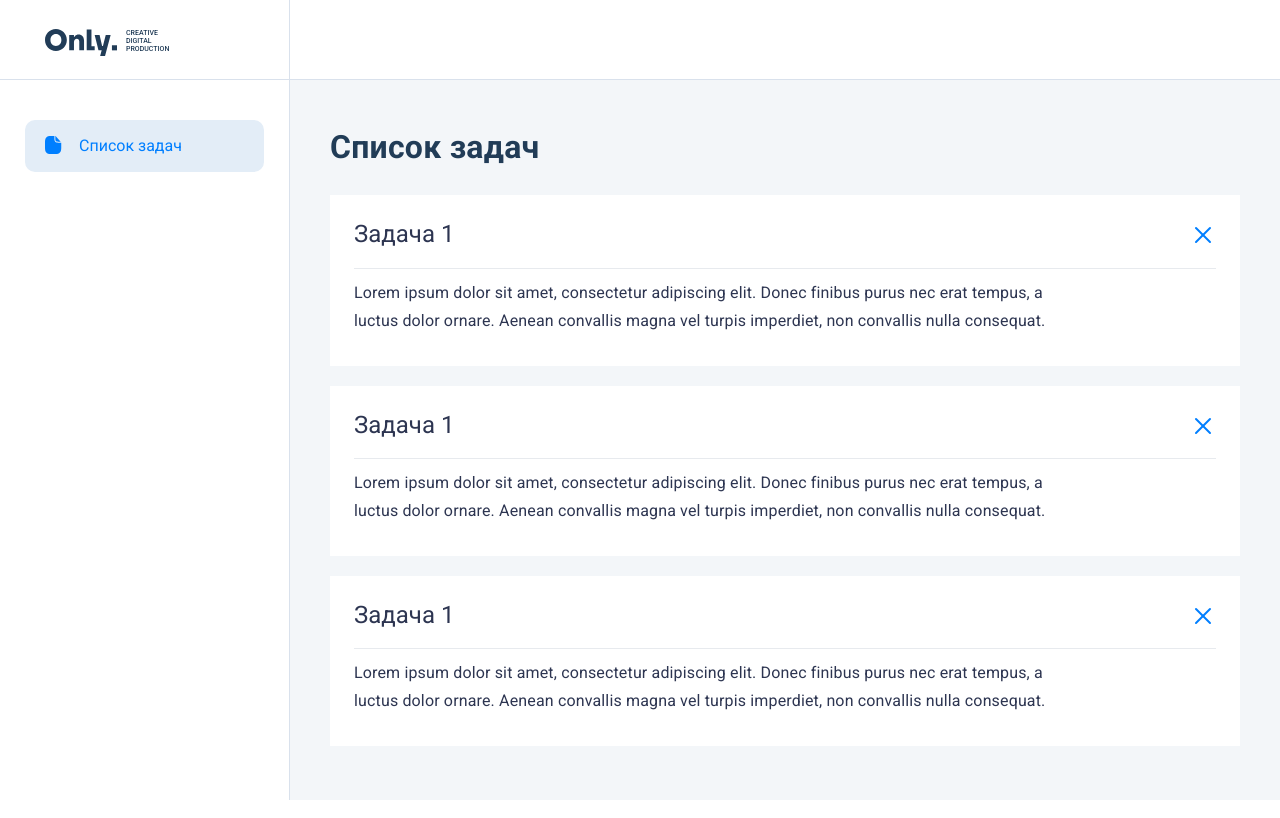
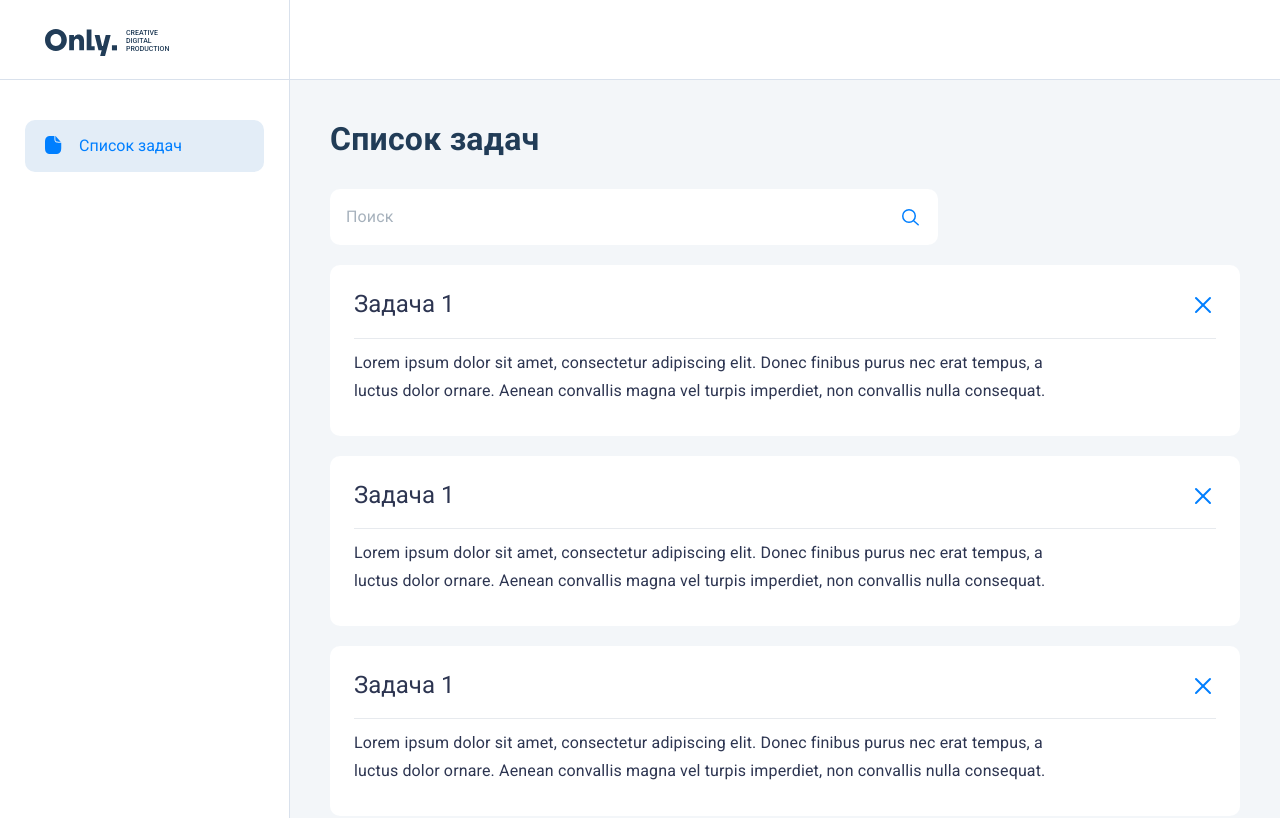
Before and after one commit to only-digital/internship-tasks, a Next.js app: page / in a window 1280 px wide. Shown: the top 818 px of the page. Built offline with nearby package versions, Linux system fonts and the light colour scheme.

Commit message:
feat: add a search layout

```diff
--- /dev/null
+++ b/src/components/search/search.jsx
@@ -0,0 +1,19 @@
+import styled from './search.module.scss';
+
+const Search = () => {
+    return (
+        <div className={styled.Search}>
+            <input
+                className={styled.Search__input}
+                type='text'
+                placeholder='Поиск'
+            />
+            <svg className={styled.Search__svg} xmlns="http://www.w3.org/2000/svg" width="24" height="24" viewBox="0 0 24 24" fill="none">
+                <circle cx="11" cy="11" r="6.25" stroke="#007FFF" stroke-width="1.5"/>
+                <path d="M15.9058 16.021L20.1944 19.697" stroke="#007FFF" stroke-width="1.5" stroke-linecap="round"/>
+            </svg>
+        </div>
+    )
+}
+
+export default Search;
--- /dev/null
+++ b/src/components/search/search.module.scss
@@ -0,0 +1,39 @@
+@import '../../styles/colors.scss';
+
+.Search {
+	position: relative;
+
+	max-width: 608px;
+	width: 100%;
+
+	&__input {
+		width: 100%;
+		padding: 16px;
+		padding-right: 56px;
+
+		color: $light-gray3;
+		font-size: 16px;
+		font-weight: 400;
+		line-height: 150%;
+		letter-spacing: 0.15px;
+
+		background-color: $white;
+		border-radius: 10px;
+
+		&::placeholder {
+			color: $light-gray3;
+			font-size: 16px;
+			font-weight: 400;
+			line-height: 150%;
+			letter-spacing: 0.15px;
+		}
+	}
+
+	&__svg {
+		position: absolute;
+		right: 16px;
+		top: calc(50% - 12px);
+
+		pointer-events: none;
+	}
+}
--- a/src/components/todoItem/todoItem.module.scss
+++ b/src/components/todoItem/todoItem.module.scss
@@ -9,6 +9,7 @@
 	padding-bottom: 31px;
 
 	background-color: $white;
+	border-radius: 10px;
 	cursor: pointer;
 
 	&:hover {
--- a/src/components/todoList/todoList.jsx
+++ b/src/components/todoList/todoList.jsx
@@ -1,15 +1,21 @@
 import styled from './todoList.module.scss';
 import TodoItem from '../todoItem/todoItem';
+import Search from '../Search/Search';
 
 const TodoList = () => {
     return (
         <section className={styled.TodoList}>
-            <h2 className={styled.TodoList__title}>
-                Список задач
-            </h2>
+            <div className={styled.TodoList__upContent}>
+                <h2 className={styled.TodoList__title}>
+                    Список задач
+                </h2>
+                <Search />
+            </div>
             <ul className={styled.TodoList__list}>
                 <TodoItem />
+
                 <TodoItem />
+
                 <TodoItem />
             </ul>
         </section>
--- a/src/components/todoList/todoList.module.scss
+++ b/src/components/todoList/todoList.module.scss
@@ -1,14 +1,27 @@
 @import '../../styles/colors.scss';
 
 .TodoList {
-	&__title {
-		margin-bottom: 28px;
+	$root: '.TodoList';
 
-		color: $blue1;
-		font-size: 32px;
-		font-weight: 600;
-		line-height: 123.5%;
-		letter-spacing: 0.25px;
+	&__upContent {
+		display: flex;
+		justify-content: space-between;
+		gap: 30px;
+		align-items: center;
+		margin-bottom: 20px;
+
+		@media (max-width: 1350px) {
+			flex-direction: column;
+			align-items: flex-start;
+		}
+
+		#{$root}__title {
+			color: $blue1;
+			font-size: 32px;
+			font-weight: 600;
+			line-height: 123.5%;
+			letter-spacing: 0.25px;
+		}
 	}
 
 	&__list {
--- a/src/components/workingArea/workingArea.module.scss
+++ b/src/components/workingArea/workingArea.module.scss
@@ -4,7 +4,7 @@
 	$root: '.WorkingArea';
 
 	grid-area: C;
-	padding: 48px 40px;
+	padding: 40px;
 
 	background-color: $light-blue3;
 
--- a/src/styles/colors.scss
+++ b/src/styles/colors.scss
@@ -4,6 +4,7 @@ $light-blue3: #F3F6F9;
 
 $light-gray1: #E7EAEE;
 $light-gray2: #161F3E4D;
+$light-gray3: rgba(33, 60, 87, 0.40);
 
 $blue1: #213C57;
 $blue2: #007FFF;
```
